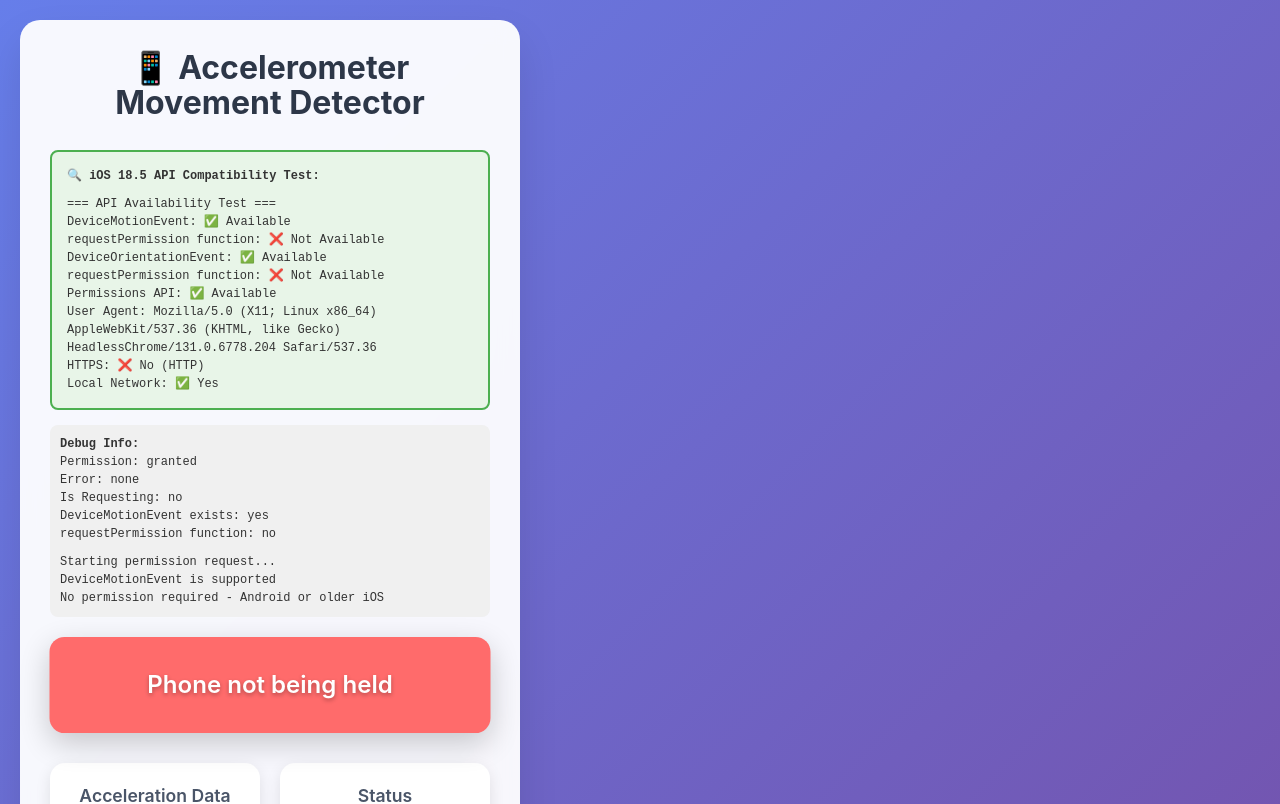
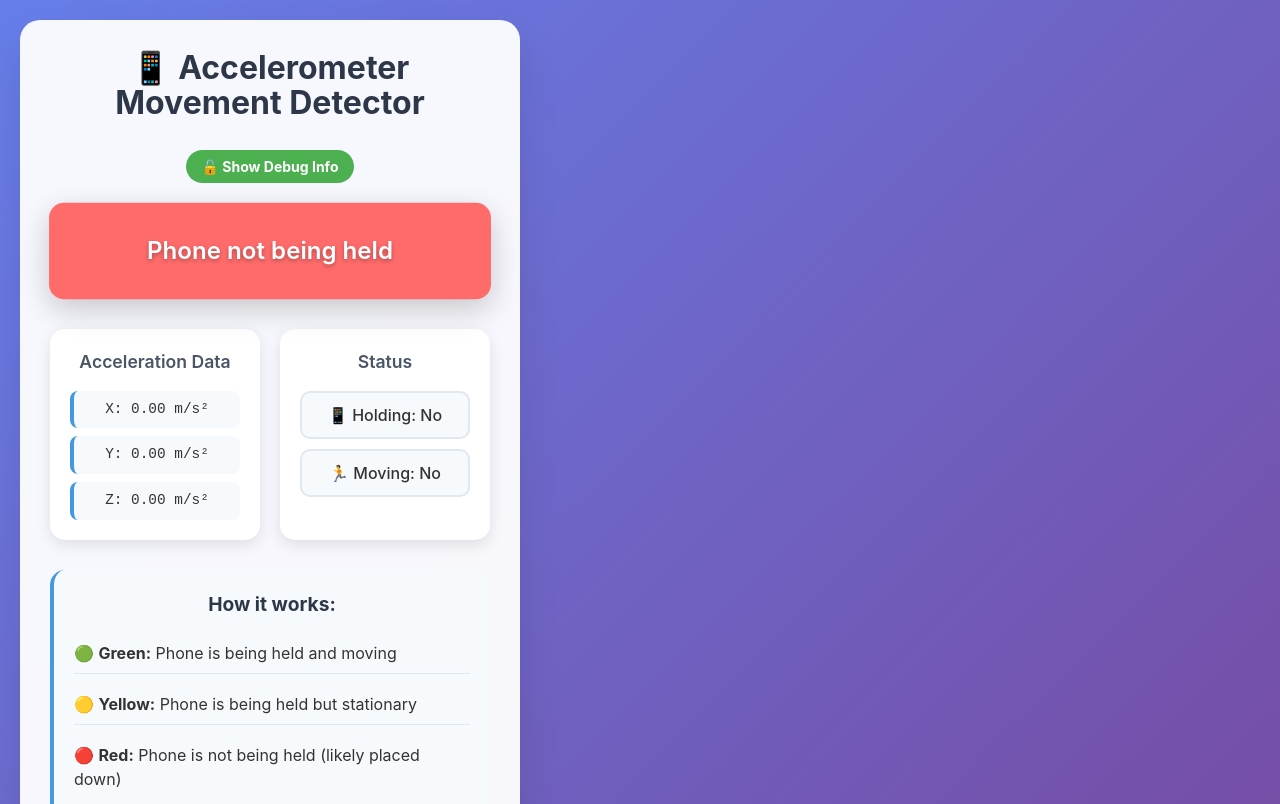
Before and after one commit to benderham/accelerometer-app, a React (Vite) app: page / in a window 1280 px wide. Shown: the top 804 px of the page. Built offline with nearby package versions, Linux system fonts and the light colour scheme.

Commit message:
Add debug mode toggle to App component

```diff
--- a/src/App.jsx
+++ b/src/App.jsx
@@ -10,6 +10,7 @@ function App() {
   const [isRequesting, setIsRequesting] = useState(false)
   const [debugInfo, setDebugInfo] = useState('')
   const [apiTest, setApiTest] = useState('')
+  const [debugMode, setDebugMode] = useState(false)
 
   const lastAcceleration = useRef({ x: 0, y: 0, z: 0 })
   const movementThreshold = 0.5 // Adjust this value to change sensitivity
@@ -177,7 +178,31 @@ function App() {
       <div className="container">
         <h1>📱 Accelerometer Movement Detector</h1>
 
-        {/* API Test Results */}
+        {/* Debug Mode Toggle */}
+        <div style={{
+          margin: '15px 0',
+          textAlign: 'center'
+        }}>
+          <button
+            onClick={() => setDebugMode(!debugMode)}
+            style={{
+              background: debugMode ? '#ff6b6b' : '#4caf50',
+              color: 'white',
+              border: 'none',
+              padding: '8px 16px',
+              borderRadius: '20px',
+              cursor: 'pointer',
+              fontSize: '14px',
+              fontWeight: 'bold',
+              transition: 'background-color 0.3s'
+            }}
+          >
+            {debugMode ? '🔒 Hide Debug Info' : '🔓 Show Debug Info'}
+          </button>
+        </div>
+
+        {/* API Test Results - Only show in debug mode */}
+        {debugMode && (
           <div style={{
             background: '#e8f5e8',
             padding: '15px',
@@ -191,8 +216,10 @@ function App() {
             <strong>🔍 iOS 18.5 API Compatibility Test:</strong><br/>
             <pre style={{ marginTop: '10px', whiteSpace: 'pre-wrap' }}>{apiTest}</pre>
           </div>
+        )}
 
-        {/* Debug info */}
+        {/* Debug info - Only show in debug mode */}
+        {debugMode && (
           <div style={{
             background: '#f0f0f0',
             padding: '10px',
@@ -210,6 +237,7 @@ function App() {
             requestPermission function: {typeof DeviceMotionEvent?.requestPermission === 'function' ? 'yes' : 'no'}<br/>
             <pre style={{ marginTop: '10px', whiteSpace: 'pre-wrap' }}>{debugInfo}</pre>
           </div>
+        )}
 
         {error && (
           <div className="error">
```
Lines whose indentation alone changed are shown as unchanged.
